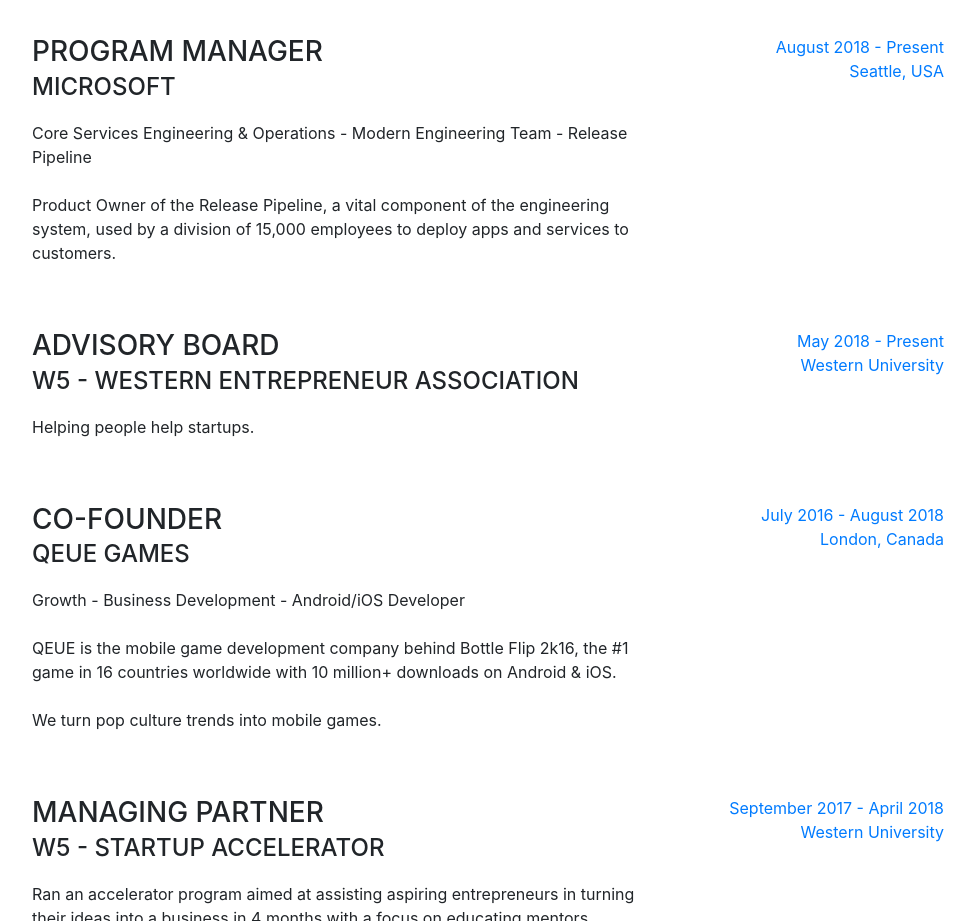
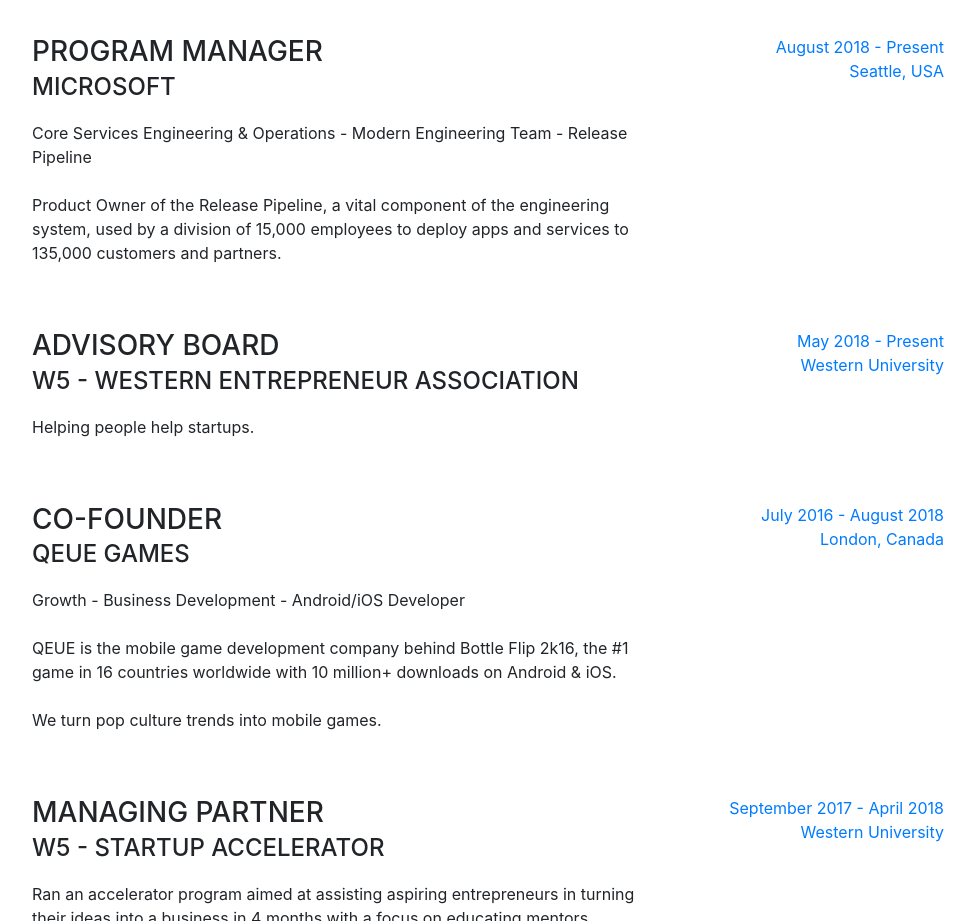
Before and after one commit to justinonthelam/justinlam-io-resume-bootstrap, a website with bundled scripts: page public/index.html in a window 1280 px wide. Shown: the part 900-1821 px from the top of the page, without its empty margins (288-1263 px from the left). Built offline with nearby package versions, Linux system fonts and the light colour scheme; a web font is replaced by a local one.

Commit message:
small edit to msft desc

```diff
--- a/public/index.html
+++ b/public/index.html
@@ -109,7 +109,7 @@
               <h3 class="mb-0">Program Manager</h3>
               <div class="subheading mb-3">Microsoft</div>
               <p>Core Services Engineering & Operations - Modern Engineering Team - Release Pipeline<br><br>
-                Product Owner of the Release Pipeline, a vital component of the engineering system, used by a division of 15,000 employees to deploy apps and services to customers.</p>
+                Product Owner of the Release Pipeline, a vital component of the engineering system, used by a division of 15,000 employees to deploy apps and services to 135,000 customers and partners.</p>
             </div>
             <div class="resume-date text-md-right">
               <span class="text-primary">August 2018 - Present<br>Seattle, USA</span>
```
